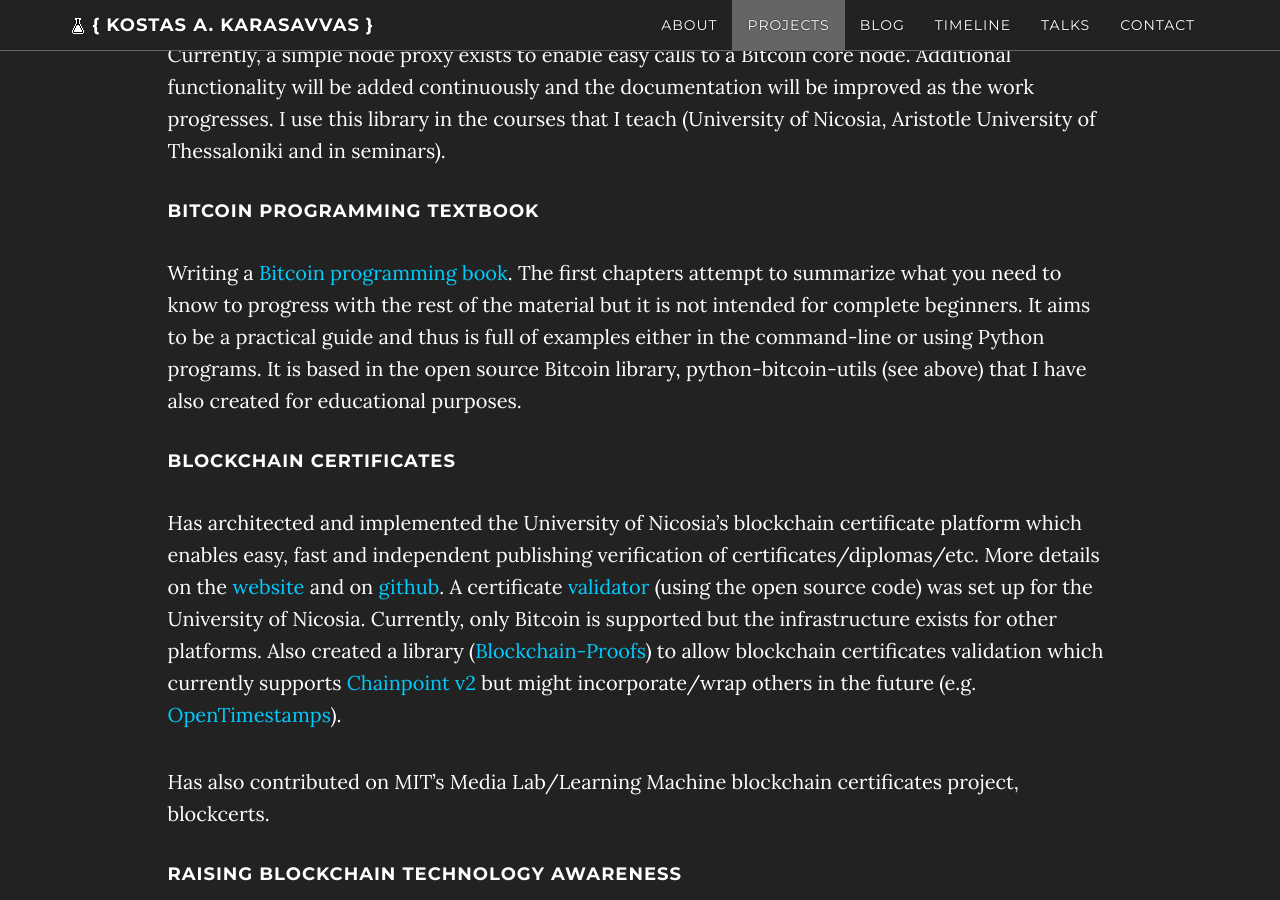
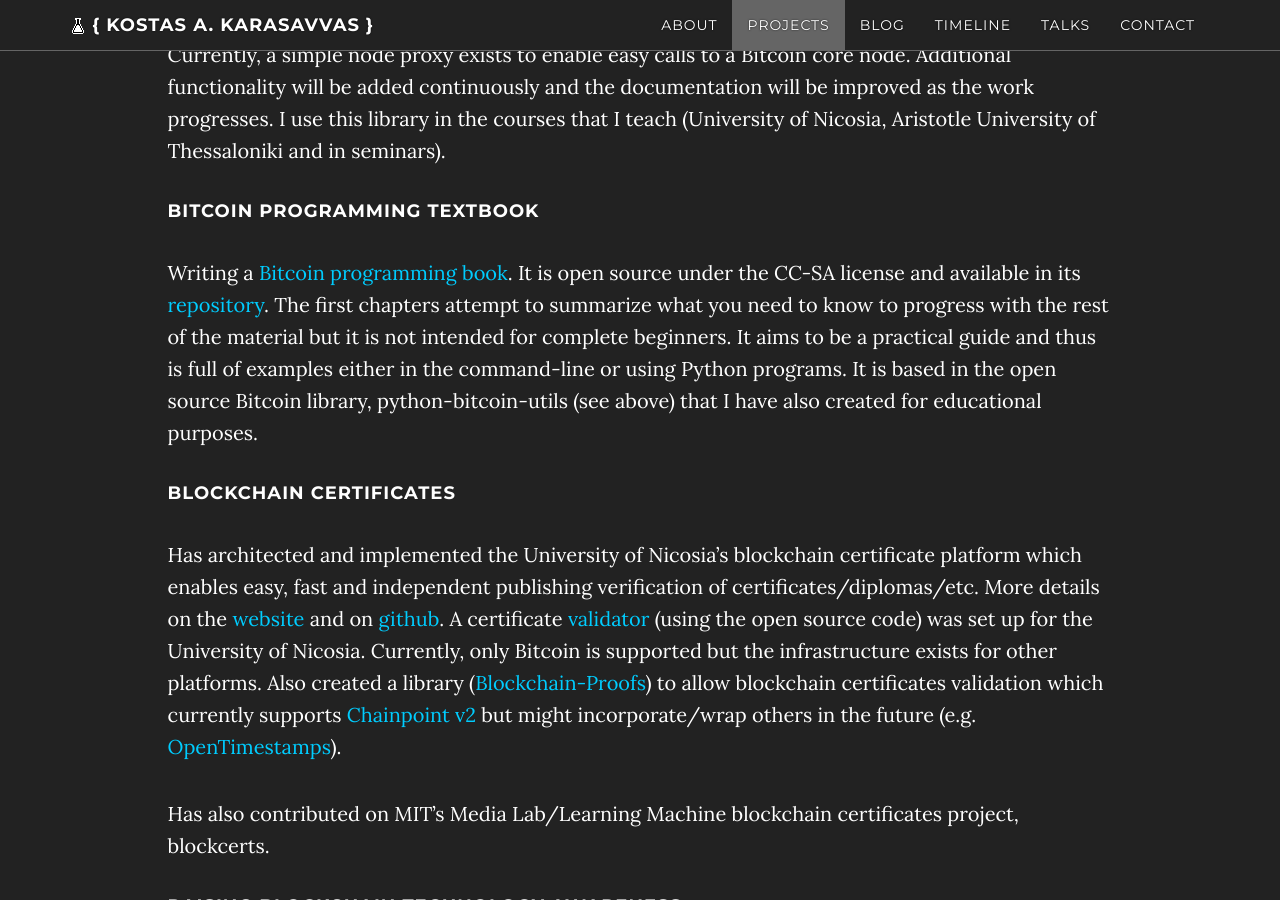
Before and after one commit to karask/karask.github.io, a Jekyll site: the page built from index.html, in a window 1280 px wide and 900 px high, scrolled down 2446 px. Built offline with Jekyll 4.4.1, drawn with Linux system fonts in a browser that asks for light colours; nearby versions of some CDN libraries.

Commit message:
added repo url for bitcoin-textbook

```diff
--- a/projects.html
+++ b/projects.html
@@ -16,7 +16,7 @@
 This is an early version of the library (v0.5.9) and currently, it supports private/public keys, all type of addresses (incl.segwit) and creation of P2PKH, P2SH and segwit transactions (with all SIGHASH types). All script op codes are included. Timelock and non-standanrd transactions are supported. Currently, a simple node proxy exists to enable easy calls to a Bitcoin core node. Additional functionality will be added continuously and the documentation will be improved as the work progresses. I use this library in the courses that I teach (University of Nicosia, Aristotle University of Thessaloniki and in seminars).
 
 <h4>BITCOIN PROGRAMMING TEXTBOOK</h4>
-Writing a [Bitcoin programming book](/assets/bitcoin-textbook.pdf). The first chapters attempt to summarize what you need to know to progress with the rest of the material but it is not intended for complete beginners. It aims to be a practical guide and thus is full of examples either in the command-line or using Python programs. It is based in the open source Bitcoin library, python-bitcoin-utils (see above) that I have also created for educational purposes.
+Writing a [Bitcoin programming book](/assets/bitcoin-textbook.pdf). It is open source under the CC-SA license and available in its [repository](https://github.com/karask/bitcoin-textbook){:target="_blank"}. The first chapters attempt to summarize what you need to know to progress with the rest of the material but it is not intended for complete beginners. It aims to be a practical guide and thus is full of examples either in the command-line or using Python programs. It is based in the open source Bitcoin library, python-bitcoin-utils (see above) that I have also created for educational purposes.
 
 
 <h4>BLOCKCHAIN CERTIFICATES</h4>
```
